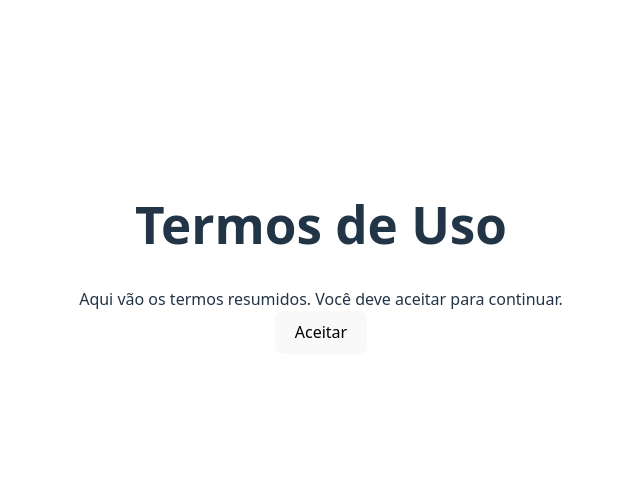
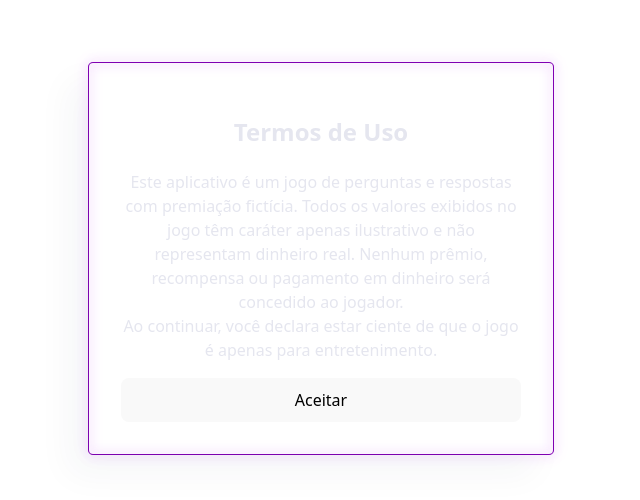
Before and after one commit to tiagoproff/fsc-4-quiz, a React app: page / in a window 1280 px wide. Shown: the part 142-642 px from the top of the page, without its empty margins (319-959 px from the left). Built offline with nearby package versions, Linux system fonts and the light colour scheme; the HTML template or start-up script is replaced by a standard one.

Commit message:
feat: add terms and conditions to play game, add styles to animations

```diff
--- a/src/components/TermsScreen.tsx
+++ b/src/components/TermsScreen.tsx
@@ -1,18 +1,25 @@
+import style from "./termsScreen.module.scss";
+
 interface TermsScreenProps {
   readonly onAccept: () => void;
 }
 
 export default function TermsScreen({ onAccept }: TermsScreenProps) {
   return (
-    <div className="h-screen flex flex-col items-center justify-center p-6">
-      <h1 className="text-2xl font-bold mb-4">Termos de Uso</h1>
-      <div className="max-w-xl text-sm mb-6">
-        Aqui vão os termos resumidos. Você deve aceitar para continuar.
+    <div className={style.terms}>
+      <div className=".content">
+        <h2 className="heading">Termos de Uso</h2>
+        <p>
+          Este aplicativo é um jogo de perguntas e respostas com premiação
+          fictícia. Todos os valores exibidos no jogo têm caráter apenas
+          ilustrativo e não representam dinheiro real. Nenhum prêmio, recompensa
+          ou pagamento em dinheiro será concedido ao jogador.
+          <br />
+          Ao continuar, você declara estar ciente de que o jogo é apenas para
+          entretenimento.
+        </p>
       </div>
-      <button
-        className="px-6 py-3 bg-blue-600 text-white rounded"
-        onClick={onAccept}
-      >
+      <button className="button" onClick={onAccept}>
         Aceitar
       </button>
     </div>
--- /dev/null
+++ b/src/components/termsScreen.module.scss
@@ -0,0 +1,100 @@
+.animate {
+  transition: all 1s;
+}
+
+.terms {
+  color: $light;
+  position: relative;
+  @extend .animate;
+
+  border-top-right-radius: $ui-radius;
+  border-bottom-left-radius: $ui-radius;
+  box-shadow: $box-shadow;
+  display: flex;
+  flex-direction: column;
+  padding: 32px;
+  margin: 40px;
+  max-width: 400px;
+  width: 100%;
+
+  &:before,
+  &:after {
+    content: "";
+    border-color: $colorPrimary;
+    border-style: double;
+    position: absolute;
+    border-radius: $ui-radius;
+    box-sizing: content-box;
+    filter: drop-shadow(0 0 6px #c249f2);
+    z-index: -1;
+    @extend .animate;
+  }
+
+  &:before {
+    width: 0;
+    height: 100%;
+    border-width: 1px 0 1px 0;
+    top: -1px;
+    left: 0;
+    animation: widthIncrement 1.4s ease-in-out forwards,
+      border-irregular-blinking 8s infinite steps(5, end) 1.4s;
+  }
+
+  &:after {
+    width: 100%;
+    height: 0;
+    border-width: 0 1px 0 1px;
+    top: 0;
+    left: -1px;
+    animation: heightIncrement 1.4s ease-in-out forwards,
+      border-irregular-blinking 8s infinite steps(5, end) 1.4s;
+  }
+
+  &:hover {
+    &:before {
+      width: 100%;
+    }
+
+    &:after {
+      height: 100%;
+    }
+  }
+}
+
+@keyframes heightIncrement {
+  from {
+    height: 0%;
+  }
+
+  to {
+    height: 100%;
+  }
+}
+
+@keyframes widthIncrement {
+  from {
+    width: 0%;
+  }
+
+  to {
+    width: 100%;
+  }
+}
+
+@keyframes border-irregular-blinking {
+  0%,
+  20%,
+  22%,
+  24%,
+  70%,
+  74%,
+  100% {
+    border-color: $colorPrimary;
+  }
+  21%,
+  23%,
+  71%,
+  73% {
+    border-color: $colorNeutral;
+  }
+}
```
